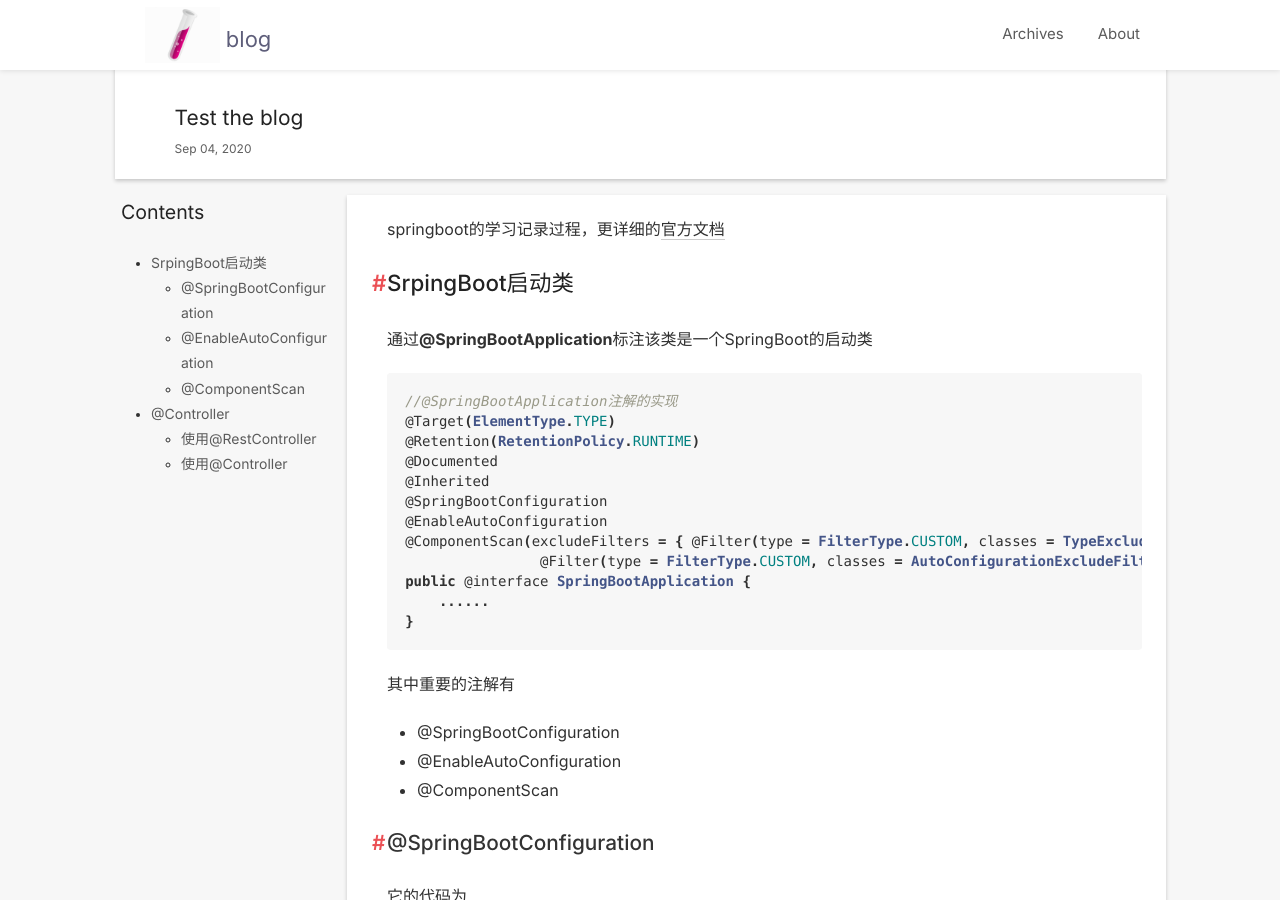
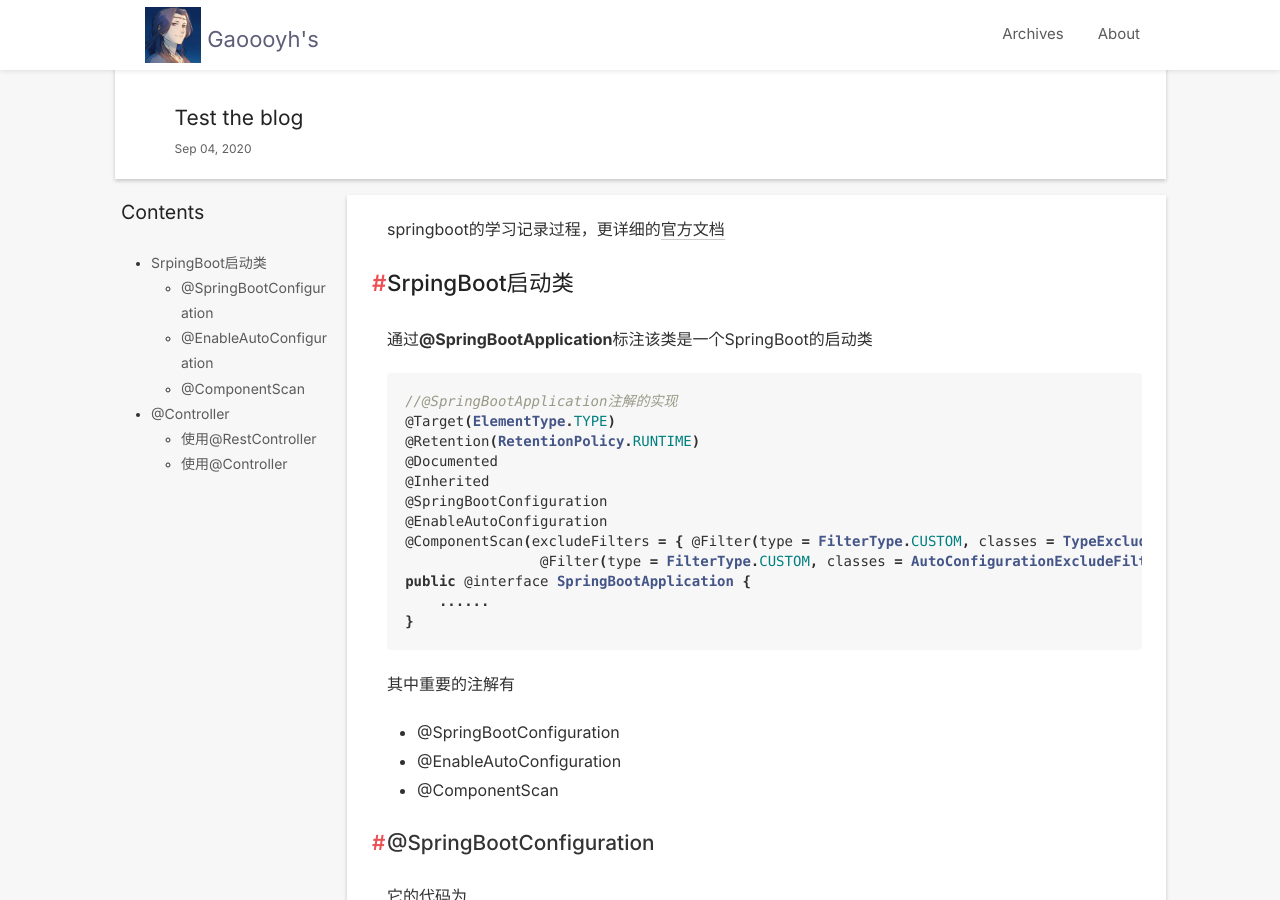
Before and after one commit to gaoooyh/gaoooyh.github.io, a Jekyll site: the page built from _posts/2020-09-04-springboot-post.md, in a window 1280 px wide and 900 px high. Built offline with Jekyll 4.4.1, drawn with Linux system fonts in a browser that asks for light colours; nearby versions of some CDN libraries; comment, search, counter and statistics services are not loaded.

Commit message:
change icon and txt

```diff
--- a/_config.yml
+++ b/_config.yml
@@ -1,4 +1,4 @@
-name: blog
+name: Gaoooyh's
 author: gaoooyh
 url: https://gaoooyh.github.io
 baseurl:
--- a/_posts/2020-09-04-springboot-post.md
+++ b/_posts/2020-09-04-springboot-post.md
@@ -4,7 +4,7 @@ title: Test the blog
 date: 2020-09-04 15:00:00 +0800
 category: springboot
 thumbnail: /style/image/thumbnail.png
-icon: book
+icon: note
 ---
 
 * content
```
Also changed, not shown: style/image/favicon.png, style/image/logo.png.
